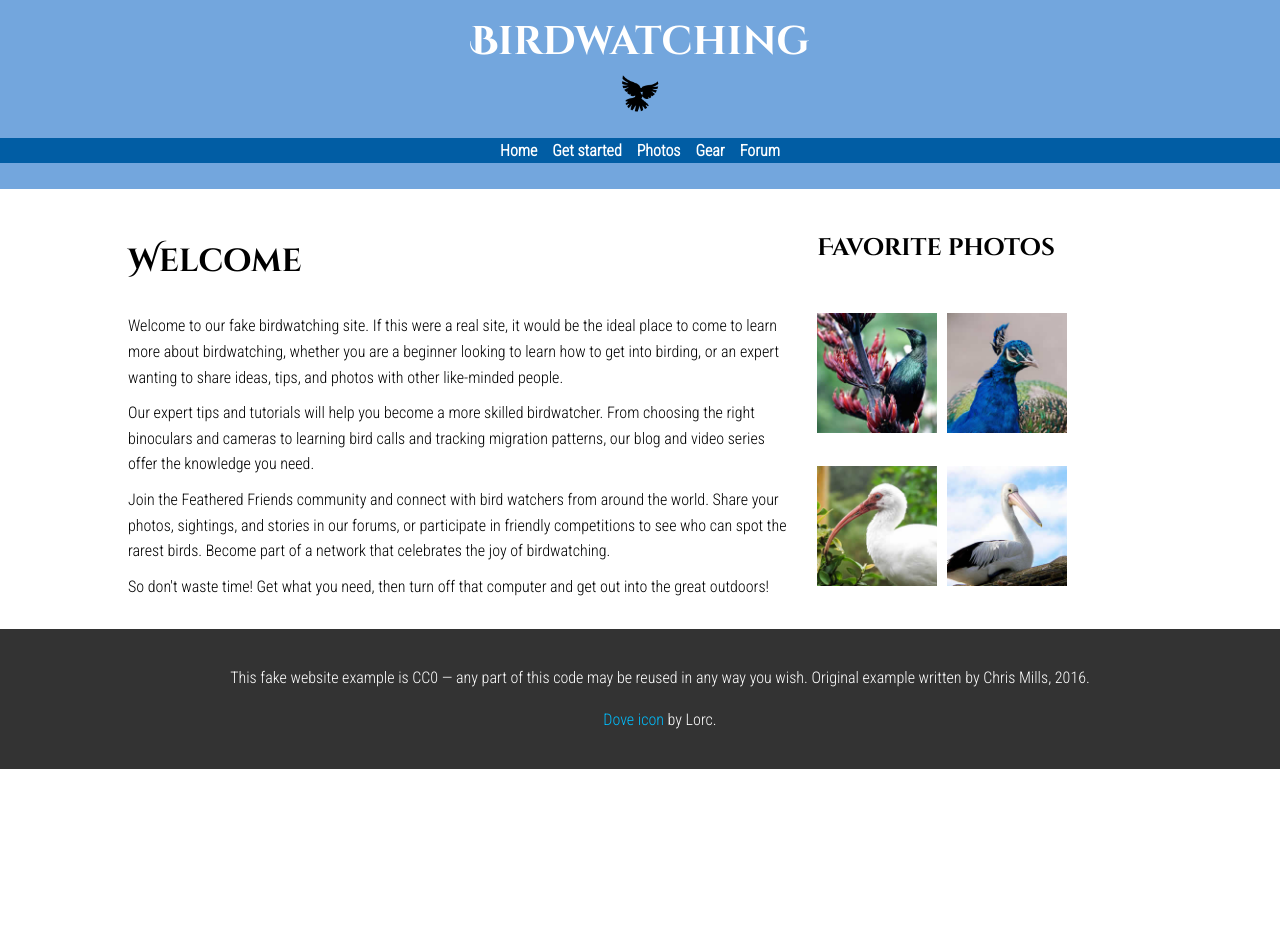
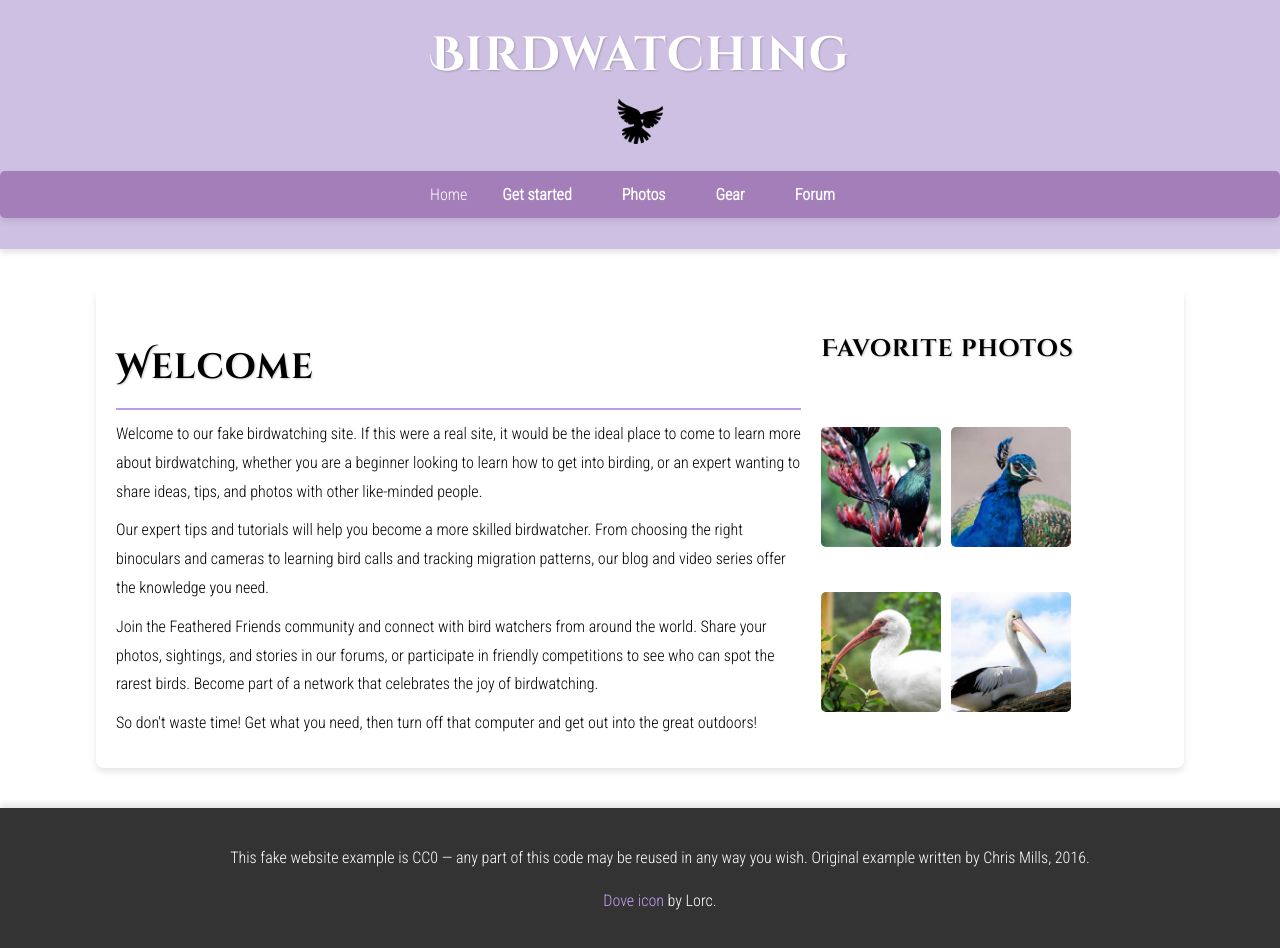
Before and after one commit to Megan-Aker/bird-watching, a plain HTML site: page index.html in a window 1280 px wide. Shown: the top 948 px of the page. Before the commit the page ends 800 px from the top, so only its background shows below. Drawn offline with Linux system fonts and the light colour scheme.

Commit message:
fixing style

```diff
--- a/css/style.css
+++ b/css/style.css
@@ -2,20 +2,24 @@ body {
   font-family: 'Roboto Condensed', sans-serif;
   margin: 0;
   padding: 0;
-  line-height: 1.6;
+  line-height: 1.7;
+  background-color: #ffffff;
 }
 
 h1, h2 {
   font-family: 'Cinzel Decorative', serif;
+  letter-spacing: 1px;
+  text-shadow: 1px 1px 2px rgba(0, 0, 0, 0.2);
 }
 
 /* Header */
 header {
-  background-color: #73a6dd;
+  background-color: #cec0e3;
   color: white;
-  padding: 10px 0;
+  padding: 15px 0;
   text-align: center;
   width: 100%;
+  box-shadow: 0 4px 6px rgba(0, 0, 0, 0.1);
 }
 
 .header-content {
@@ -26,26 +30,33 @@ header {
 }
 
 header img {
-  width: 40px;
+  width: 50px;
   height: auto;
 }
 
 header h1 {
-  font-size: 2.5rem;
+  font-size: 3rem;
   margin: 0;
+  transition: transform 0.3s ease;
+}
+
+header h1:hover {
+  transform: scale(1.05);
 }
 
 nav {
-  margin-top: 10px;
+  margin-top: 15px;
 }
 
 nav ul {
   list-style: none;
-  background-color: #015da4;
-  padding: 0;
+  background-color: #a37eb9;
+  padding: 10px;
   display: flex;
   justify-content: center;
-  gap: 15px;
+  gap: 20px;
+  border-radius: 5px;
+  box-shadow: 0 3px 6px rgba(0, 0, 0, 0.1);
 }
 
 nav ul li {
@@ -56,20 +67,22 @@ nav ul li a {
   text-decoration: none;
   color: white;
   font-weight: bold;
+  padding: 10px 15px;
+  transition: background-color 0.3s ease, color 0.3s ease;
 }
 
-nav ul li span {
-  font-weight: bold;
-  color: white;
+nav ul li a:hover {
+  background-color: #542e89;
+  color: #ffffff;
 }
 
 /* Main Content */
 main {
-  margin: 20px 0;
+  margin: 40px 0;
 }
 
 .container {
-  width: 80%;
+  width: 85%;
   max-width: 1200px;
   margin: 0 auto;
 }
@@ -78,6 +91,10 @@ main {
   display: flex;
   justify-content: space-between;
   gap: 20px;
+  padding: 20px;
+  background-color: white;
+  box-shadow: 0 4px 6px rgba(0, 0, 0, 0.1);
+  border-radius: 8px;
 }
 
 /* Welcome Text */
@@ -86,11 +103,15 @@ main {
 }
 
 .welcome-text h2 {
-  font-size: 2rem;
+  font-size: 2.2rem;
+  margin-bottom: 10px;
+  border-bottom: 2px solid #b79ee6;
+  padding-bottom: 10px;
 }
 
 .welcome-text p {
   margin: 10px 0;
+  line-height: 1.8;
 }
 
 /* Sidebar for Images */
@@ -105,6 +126,12 @@ main {
   width: 100%;
   height: auto;
   max-width: 120px;
+  border-radius: 5px;
+  transition: transform 0.3s ease;
+}
+
+.image-sidebar img:hover {
+  transform: scale(1.05);
 }
 
 /* Footer Styles */
@@ -116,9 +143,32 @@ footer {
   position: relative;
   bottom: 0;
   width: 100%;
+  box-shadow: 0 -4px 6px rgba(0, 0, 0, 0.1);
 }
 
 footer a {
-  color: #00befe;
+  color: #cb9ef5;
   text-decoration: none;
+  transition: color 0.3s ease;
 }
+
+footer a:hover {
+  color: #9e02ff;
+}
+
+/* Button */
+button {
+  background-color: #230637;
+  border: none;
+  color: white;
+  padding: 10px 20px;
+  font-size: 1rem;
+  border-radius: 5px;
+  cursor: pointer;
+  transition: background-color 0.3s ease, transform 0.3s ease;
+}
+
+button:hover {
+  background-color: #000000;
+  transform: scale(1.05);
+}
```
